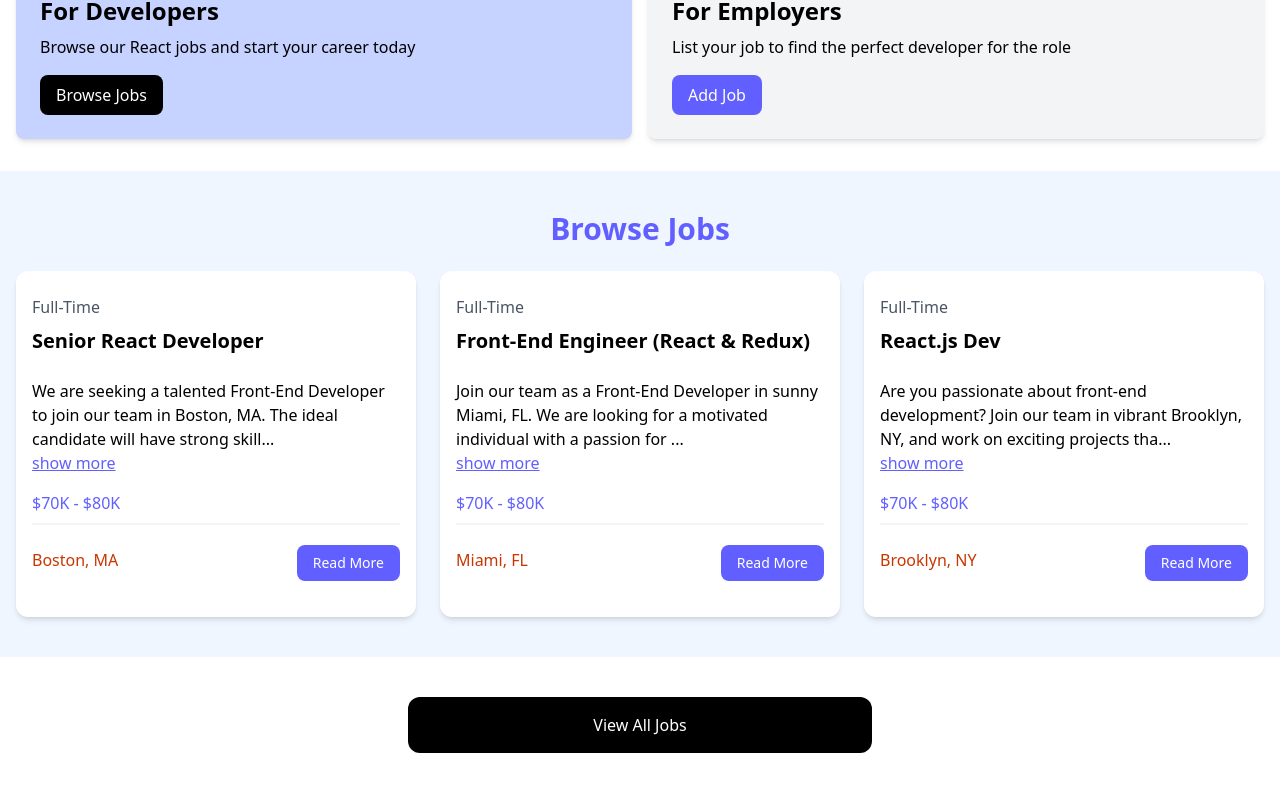
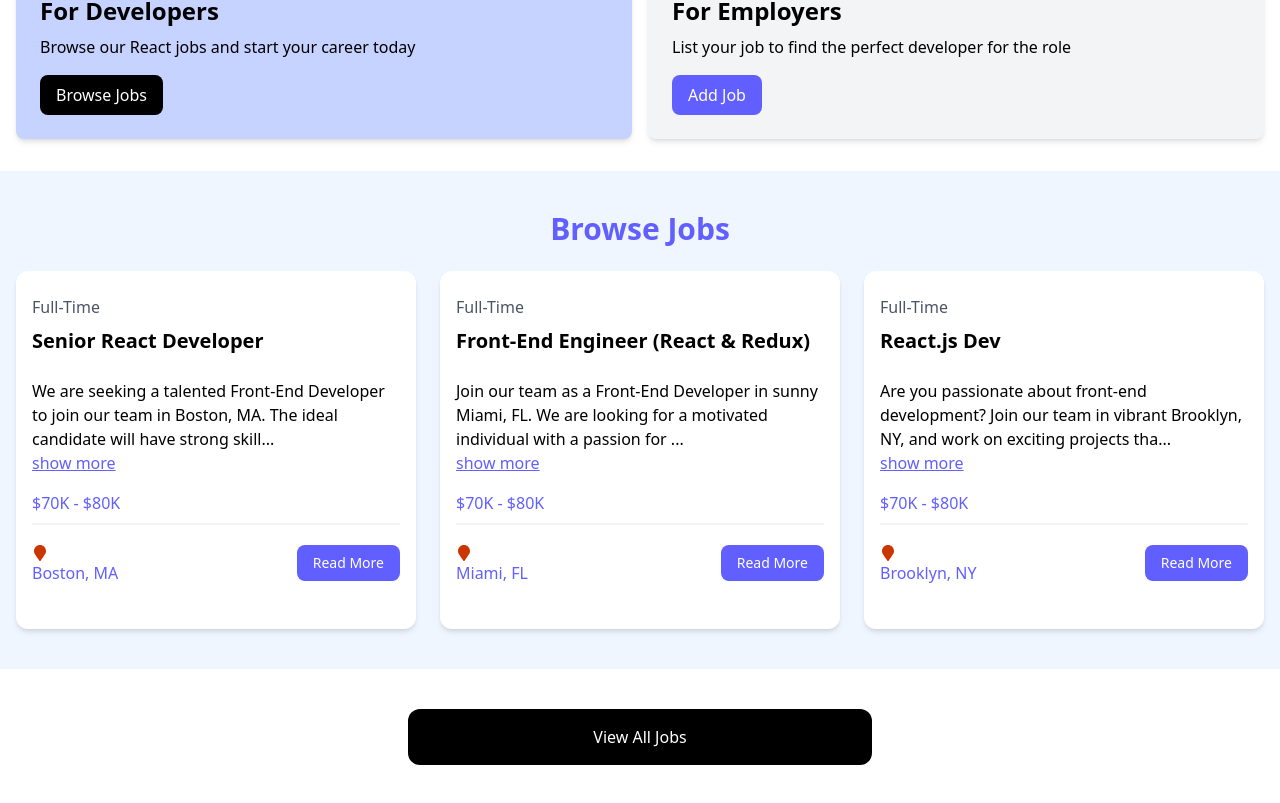
Before and after one commit to artanramanaj/react-jobs, a React (Vite) app: page / in a window 1280 px wide. Shown: the part 438-1241 px from the top of the page. Built offline with nearby package versions, Linux system fonts and the light colour scheme.

Commit message:
defining router and routes

```diff
--- a/package.json
+++ b/package.json
@@ -13,6 +13,8 @@
     "@tailwindcss/vite": "^4.0.14",
     "react": "^19.0.0",
     "react-dom": "^19.0.0",
+    "react-icons": "^5.5.0",
+    "react-router-dom": "^7.3.0",
     "tailwindcss": "^4.0.14"
   },
   "devDependencies": {
--- a/src/App.jsx
+++ b/src/App.jsx
@@ -1,26 +1,24 @@
 import { useState } from "react";
-import Navbar from "./components/Navbar";
-import Hero from "./components/Hero";
+import HomePage from "./pages/HomePage";
 import "./App.css";
-import HomeCards from "./components/HomeCards";
-import JobListings from "./components/JobListings";
-import ViewAllJobs from "./components/ViewAllJobs";
+import {
+  Route,
+  createBrowserRouter,
+  createRoutesFromElements,
+  RouterProvider,
+} from "react-router-dom";
+import MainLayout from "./Layout/MainLayout";
+
+const router = createBrowserRouter(
+  createRoutesFromElements(
+    <Route path="/" element={<MainLayout />}>
+      <Route index element={<HomePage />} />
+    </Route>,
+  ),
+);
 
 function App() {
-  const [count, setCount] = useState(0);
-
-  return (
-    <>
-      <Navbar />
-      <Hero
-        title="   Become a React Dev"
-        subtitle=" Find the React job that fits your skills and needs"
-      />
-      <HomeCards />
-      <JobListings />
-      <ViewAllJobs />
-    </>
-  );
+  return <RouterProvider router={router} />;
 }
 
 export default App;
--- /dev/null
+++ b/src/Layout/MainLayout.jsx
@@ -0,0 +1,14 @@
+import React from "react";
+import { Outlet } from "react-router-dom";
+import Navbar from "../components/Navbar";
+
+function MainLayout() {
+  return (
+    <>
+      <Navbar />
+      <Outlet />
+    </>
+  );
+}
+
+export default MainLayout;
--- a/src/components/JobListing.jsx
+++ b/src/components/JobListing.jsx
@@ -1,4 +1,5 @@
 import React, { useState } from "react";
+import { FaMapMarker } from "react-icons/fa";
 
 function JobListing({ job }) {
   const [showAllDesc, setShowAllDesc] = useState(true);
@@ -39,8 +40,8 @@ function JobListing({ job }) {
 
           <div className="mb-4 flex flex-col justify-between lg:flex-row">
             <div className="mb-3 text-orange-700">
-              <i className="fa-solid fa-location-dot text-lg"></i>{" "}
-              {job.location}
+              <FaMapMarker className="fa-solid fa-location-dot text-orange-700" />
+              <p className="text-indigo-500">{job.location}</p>
             </div>
             <a
               href={`/job/${job.id}`}
--- /dev/null
+++ b/src/pages/HomePage.jsx
@@ -0,0 +1,20 @@
+import React from "react";
+import Hero from "../components/Hero";
+import HomeCards from "../components/HomeCards";
+import JobListings from "../components/JobListings";
+import ViewAllJobs from "../components/ViewAllJobs";
+function HomePage() {
+  return (
+    <>
+      <Hero
+        title="   Become a React Dev"
+        subtitle=" Find the React job that fits your skills and needs"
+      />
+      <HomeCards />
+      <JobListings />
+      <ViewAllJobs />
+    </>
+  );
+}
+
+export default HomePage;
```
Also changed, not shown: 1 other file (tests, documents, lock files or other folders).
